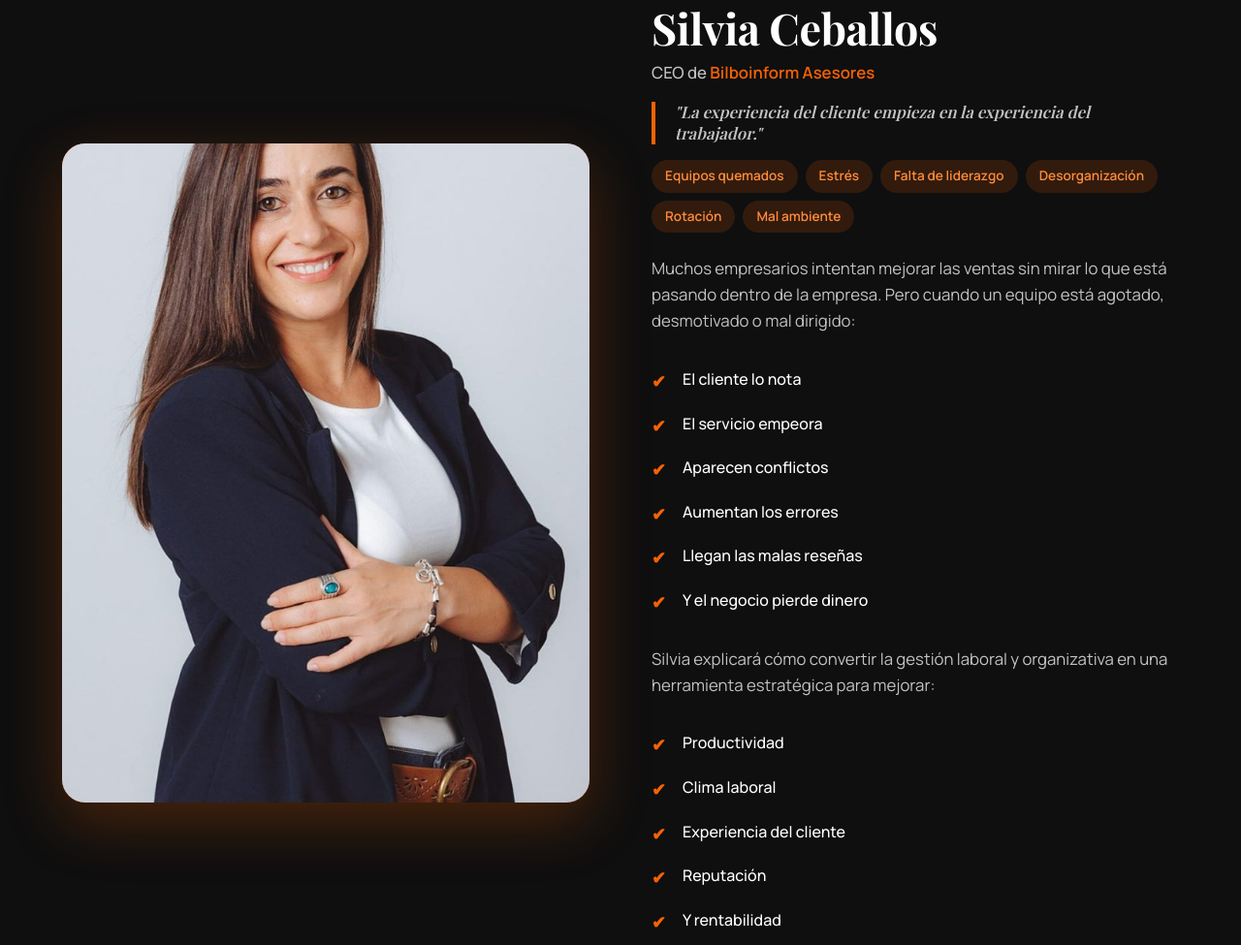
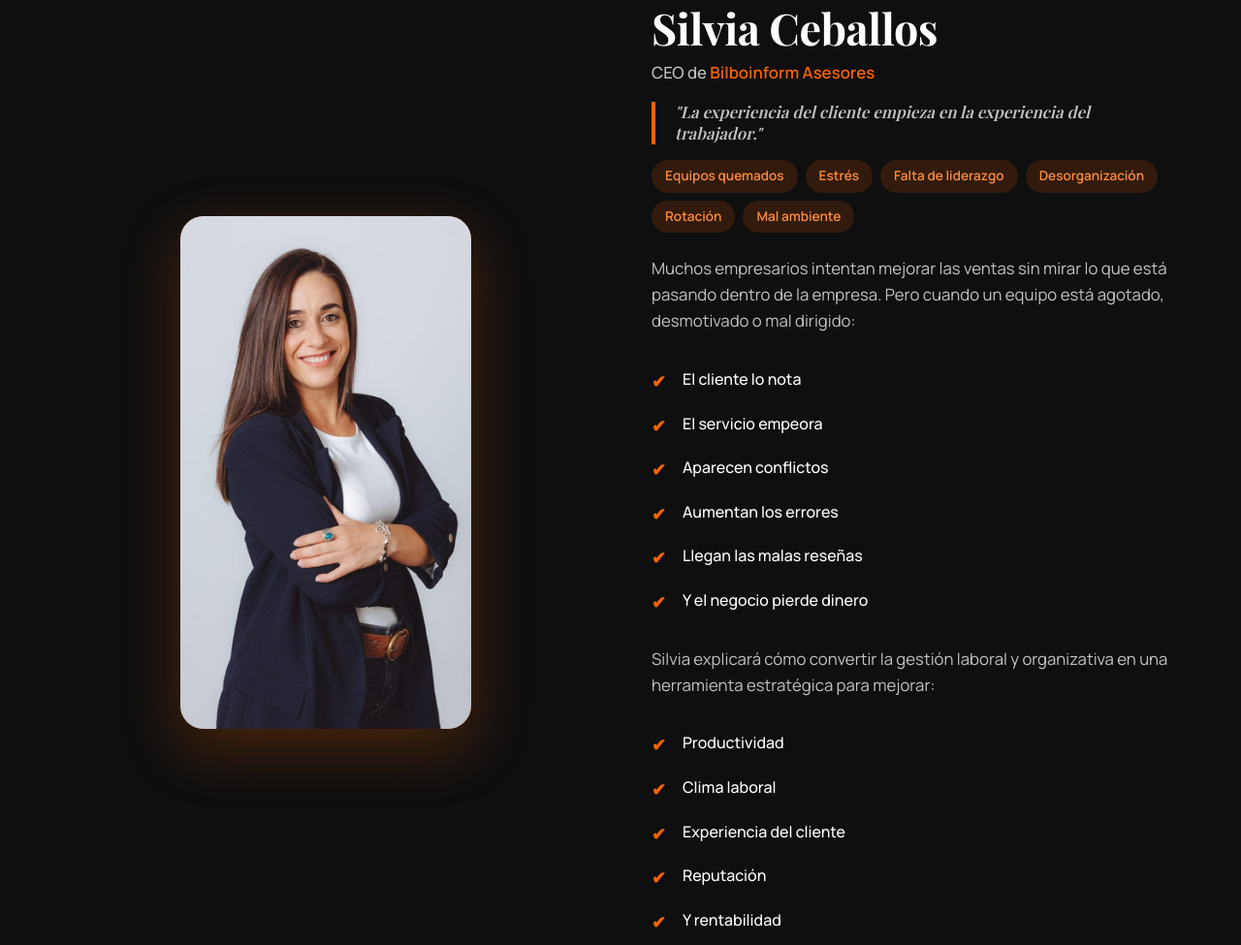
Before and after one commit to LOSMARTESNOHAYLUNA/BILBOINFORM, a plain HTML site: page junio/index.html in a window 1280 px wide. Shown: the part 2167-3142 px from the top of the page at 97% size. Drawn offline with nearby package versions, Linux system fonts and the light colour scheme; a web font is replaced by a local one.

Commit message:
Update index.html

```diff
--- a/junio/index.html
+++ b/junio/index.html
@@ -336,21 +336,24 @@
     }
 
     .ponencia-foto {
-      aspect-ratio: 4/5;
       background: linear-gradient(135deg, var(--naranja) 0%, var(--naranja-oscuro) 100%);
       border-radius: 24px;
       overflow: hidden;
       position: relative;
       box-shadow: var(--sombra-fuerte);
+      max-width: 300px;
+      width: 100%;
+      margin: 0 auto;
     }
 
     .ponencia-foto img {
       width: 100%;
-      height: 100%;
-      object-fit: cover;
+      height: auto;
+      display: block;
     }
 
     .ponencia-foto.placeholder {
+      aspect-ratio: 4/5;
       display: flex;
       align-items: center;
       justify-content: center;
@@ -359,7 +362,6 @@
       font-weight: 700;
       text-align: center;
       padding: 24px;
-      /* TODO: sustituir el div placeholder por <img src="/fotos/asier.jpg" alt="Asier Ibarrondo"> */
     }
 
     .ponencia-contenido h3 {
```
